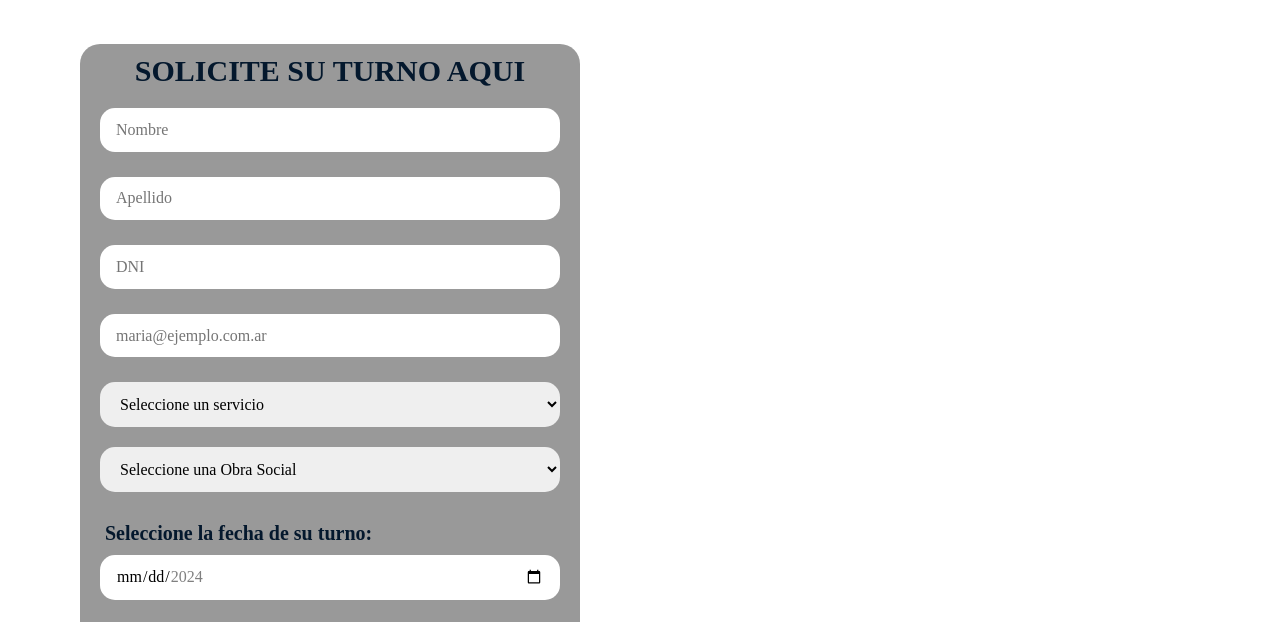
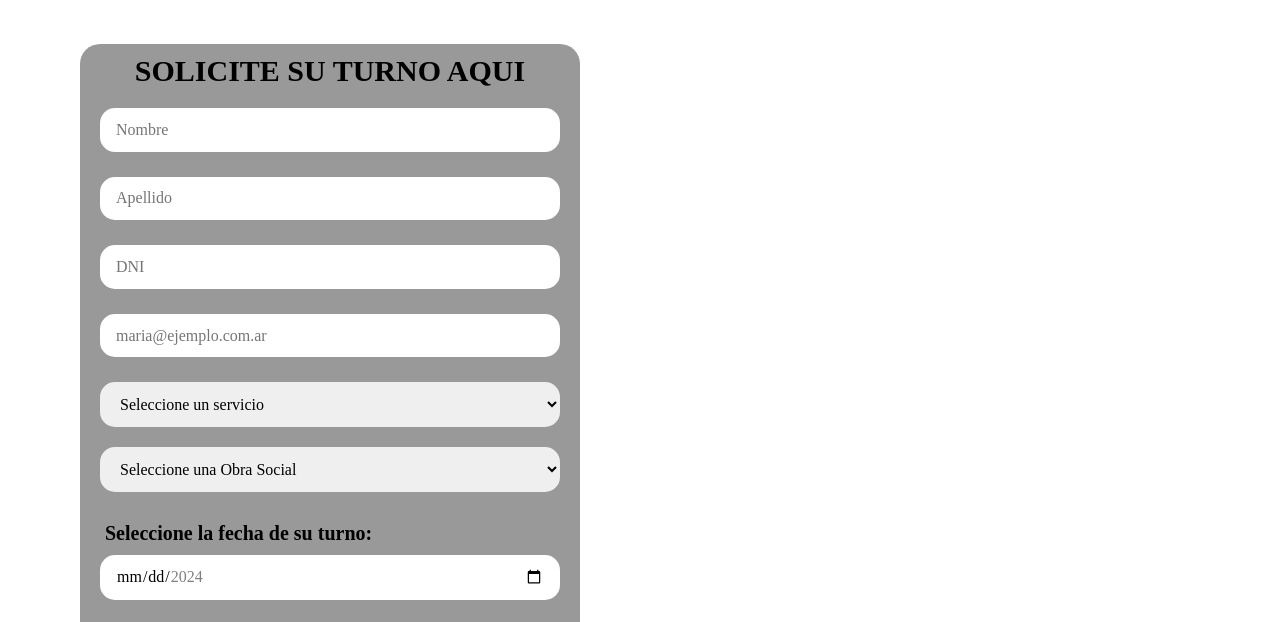
Before and after one commit to gmallema/CAC_Medical, a plain HTML site: page templates/formulario.html in a window 1280 px wide. Shown: the part 106-728 px from the top of the page. Drawn offline with Linux system fonts and the light colour scheme; a web font is replaced by a local one.

Commit message:
Finalizando detalles...

```diff
--- a/static/css/style.css
+++ b/static/css/style.css
@@ -10,8 +10,6 @@
   margin: 0;
   padding: 0;
   box-sizing: border-box;
-  */
-  /* font-family: 'Nunito', sans-serif; */
 }
 
 header {
@@ -20,14 +18,14 @@ header {
 }
 
 h5 {
-  color: #04182d;
+  color: var(--primary-color);
   margin-top: 10px;
   font-size: 20px;
   padding: 10px 5px;
 }
 
 h6 {
-  color: #04182d;
+  color: var(--primary-color);
   margin: 0;
   margin-top: auto;
   margin-bottom: 10px;
@@ -298,7 +296,7 @@ fieldset {
 }
 
 .form_title {
-  color: #04182d;
+  color: var(--primary-color);
   text-align: center;
   margin: 0;
   font-size: 30px;
@@ -364,7 +362,6 @@ fieldset {
   display: flex;
   flex-wrap: wrap;
   flex-direction: row;
-  /* justify-content: center; */
 }
 
 .medicosPortada {
@@ -386,7 +383,6 @@ fieldset {
   font-family: "Sedan SC", serif;
   font-weight: 400;
   font-style: normal;
-  /* font-size: 30px; */
 }
 
 .freeman {
```
Also changed, not shown: templates/formulario.html (line endings or trailing spaces).
